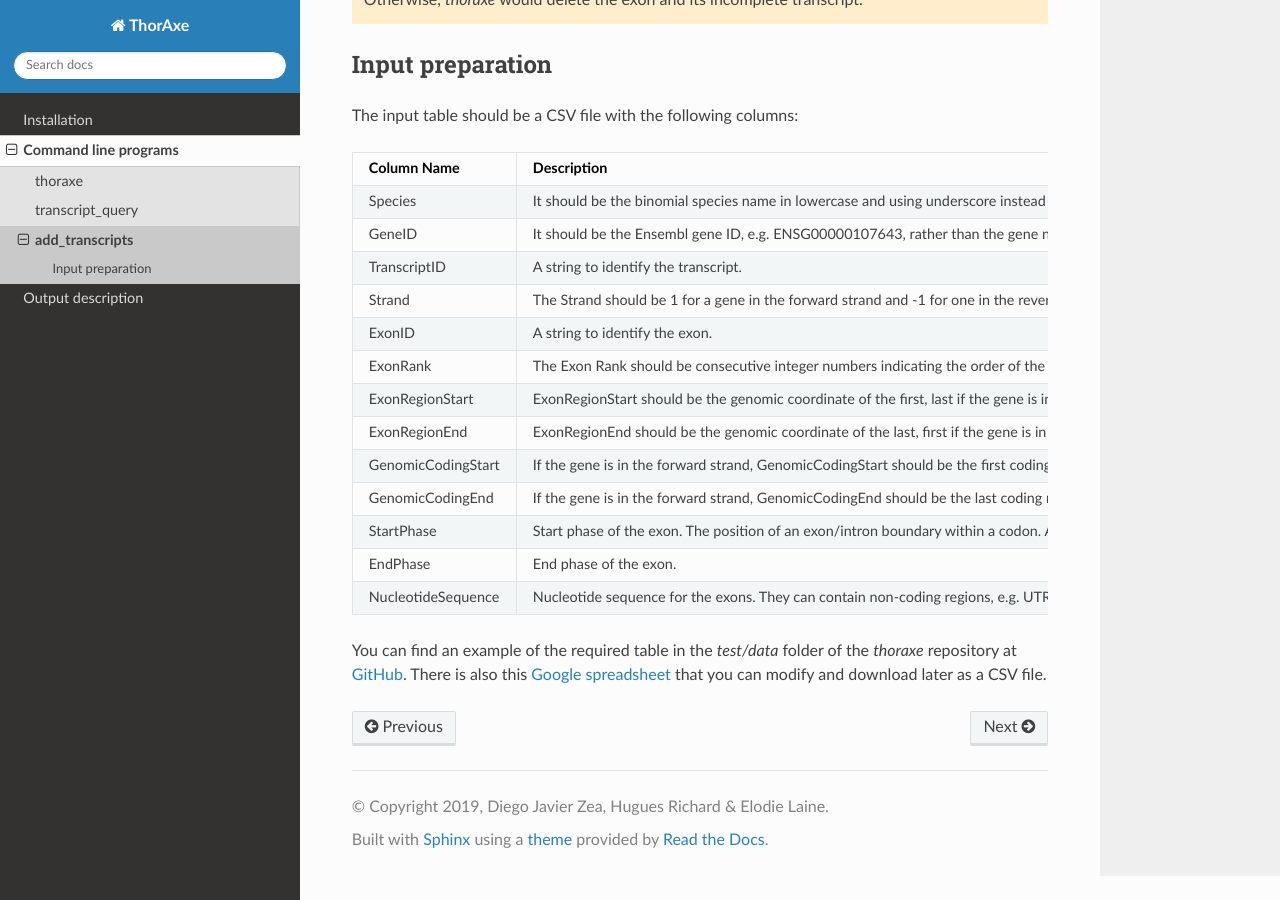
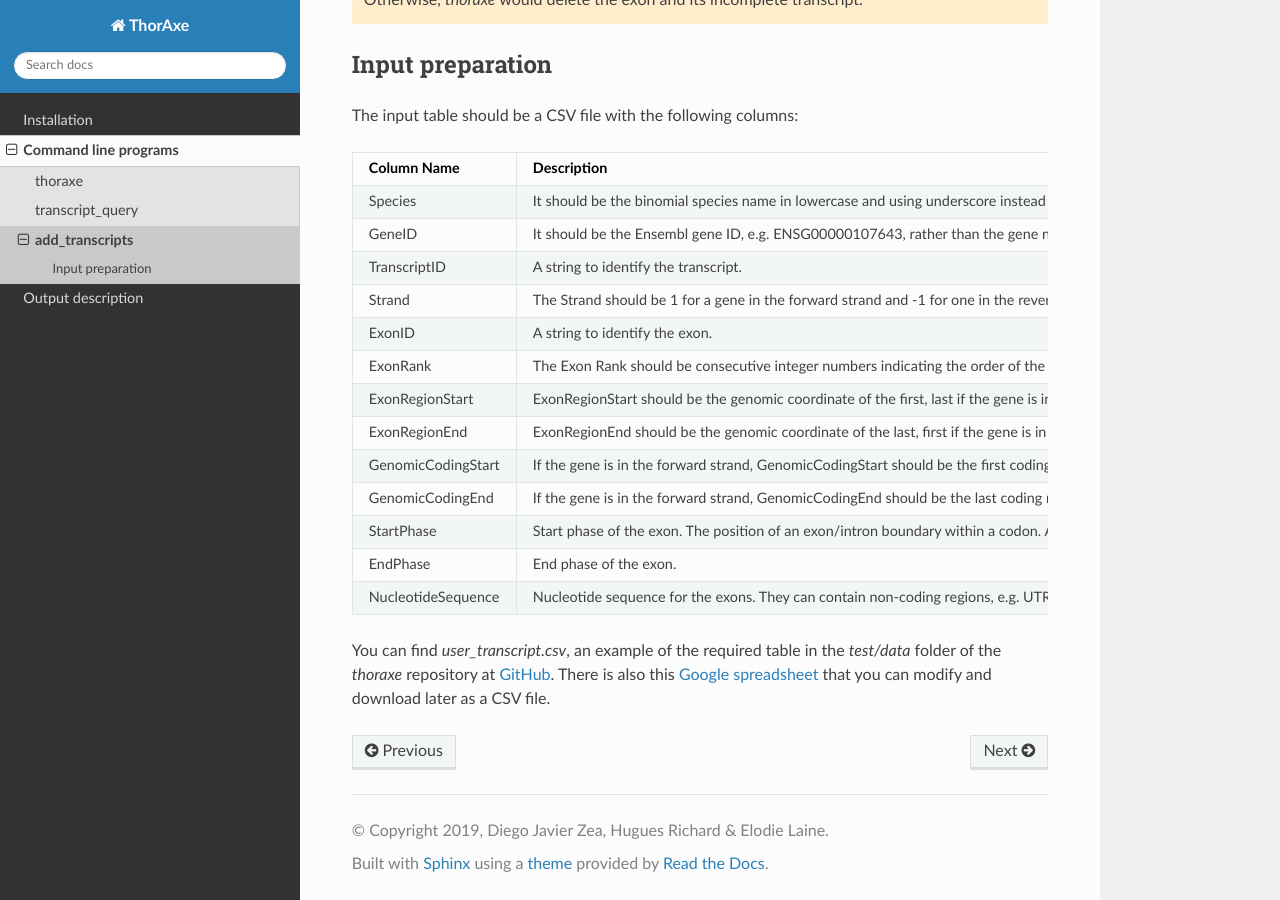
Before and after one commit to PhyloSofS-Team/thoraxe, a Sphinx documentation site: the page built from docs/source/programs/add_transcripts.rst, in a window 1280 px wide and 900 px high, scrolled down 706 px. Built offline with Sphinx 7.4.7 and the Read the Docs theme 2.0.0, drawn with Linux system fonts in a browser that asks for light colours; pages that are not in the unit, such as notebooks, are missing from menus.

Commit message:
Update docs

```diff
--- a/docs/source/programs/add_transcripts.rst
+++ b/docs/source/programs/add_transcripts.rst
@@ -78,9 +78,9 @@ NucleotideSequence   Nucleotide sequence for the exons. They can contain
                      complement of the genomic sequence.
 ==================== ===========================================================
 
-You can find an example of the required table in the `test/data` folder of
-the `thoraxe` repository at `GitHub`_. There is also this `Google spreadsheet`_
-that you can modify and download later as a CSV file.
+You can find `user_transcript.csv`, an example of the required table in the
+`test/data` folder of the `thoraxe` repository at `GitHub`_. There is also
+this `Google spreadsheet`_ that you can modify and download later as a CSV file.
 
 
 .. _GitHub: https://github.com/PhyloSofS-Team/thoraxe
--- a/docs/source/programs/thoraxe.rst
+++ b/docs/source/programs/thoraxe.rst
@@ -4,3 +4,8 @@ thoraxe
 .. argparse::
    :ref: thoraxe.parse_command_line
    :prog: thoraxe
+
+
+.. tip::
+   It is possible to avoid filtering by *Transcript Support Level* (*TSL*) by
+   setting `--maxtsl` to `5`.
```
